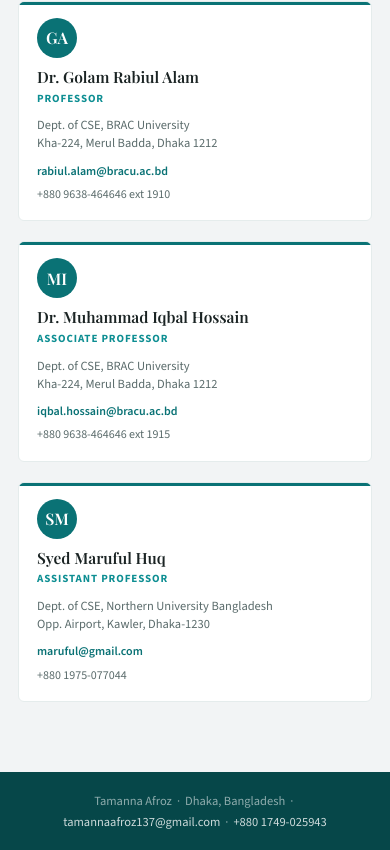
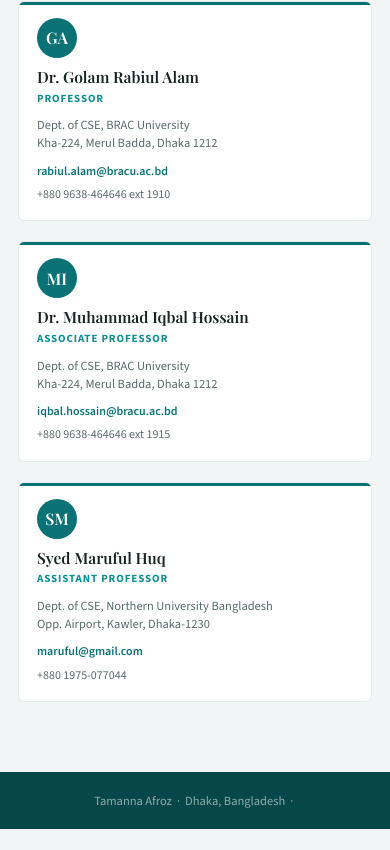
Before and after one commit to Tamanna-Afroz/Tamanna-Afroz.github.io, a plain HTML site: page index.html in a window 390 px wide. Shown: the part 4861-5711 px from the top of the page. After the commit the page ends 5690 px from the top, so only its background shows below. Drawn offline with nearby package versions, Linux system fonts and the light colour scheme; a web font is replaced by a local one.

Commit message:
Comment out phone number link in contact section
Commented out the phone number link in the footer and contact section.

```diff
--- a/index.html
+++ b/index.html
@@ -774,10 +774,10 @@ body {
         <svg class="cicon" viewBox="0 0 24 24" fill="none" stroke="currentColor" stroke-width="1.8" stroke-linecap="round" stroke-linejoin="round"><rect x="2" y="4" width="20" height="16" rx="2"/><path d="m22 7-10 7L2 7"/></svg>
         tamannaafroz137@gmail.com
       </a>
-      <a class="citem" href="tel:+8801749025943">
+      <!-- <a class="citem" href="tel:+8801749025943">
         <svg class="cicon" viewBox="0 0 24 24" fill="none" stroke="currentColor" stroke-width="1.8" stroke-linecap="round" stroke-linejoin="round"><path d="M22 16.92v3a2 2 0 0 1-2.18 2 19.79 19.79 0 0 1-8.63-3.07A19.5 19.5 0 0 1 4.69 13.6a19.79 19.79 0 0 1-3.07-8.67A2 2 0 0 1 3.6 3h3a2 2 0 0 1 2 1.72c.127.96.361 1.903.7 2.81a2 2 0 0 1-.45 2.11L7.91 10.6a16 16 0 0 0 6 6l.96-.96a2 2 0 0 1 2.11-.45c.907.339 1.85.573 2.81.7A2 2 0 0 1 22 16.92z"/></svg>
         +880 1749-025943
-      </a>
+      </a> -->
       <a class="citem" href="https://linkedin.com/in/tamanna-afroz" target="_blank" rel="noopener">
         <svg class="cicon" viewBox="0 0 24 24" fill="none" stroke="currentColor" stroke-width="1.8" stroke-linecap="round" stroke-linejoin="round"><path d="M16 8a6 6 0 0 1 6 6v7h-4v-7a2 2 0 0 0-2-2 2 2 0 0 0-2 2v7h-4v-7a6 6 0 0 1 6-6z"/><rect x="2" y="9" width="4" height="12"/><circle cx="4" cy="4" r="2"/></svg>
         LinkedIn Profile
@@ -1180,8 +1180,8 @@ body {
 <!-- ─── FOOTER ───────────────────────────────────────── -->
 <footer class="site-footer">
   Tamanna Afroz &nbsp;·&nbsp; Dhaka, Bangladesh &nbsp;·&nbsp;
-  <a href="mailto:tamannaafroz137@gmail.com">tamannaafroz137@gmail.com</a> &nbsp;·&nbsp;
-  <a href="tel:+8801749025943">+880 1749-025943</a>
+  <!-- <a href="mailto:tamannaafroz137@gmail.com">tamannaafroz137@gmail.com</a> &nbsp;·&nbsp;
+  <a href="tel:+8801749025943">+880 1749-025943</a> -->
 </footer>
 
 <script>
```
